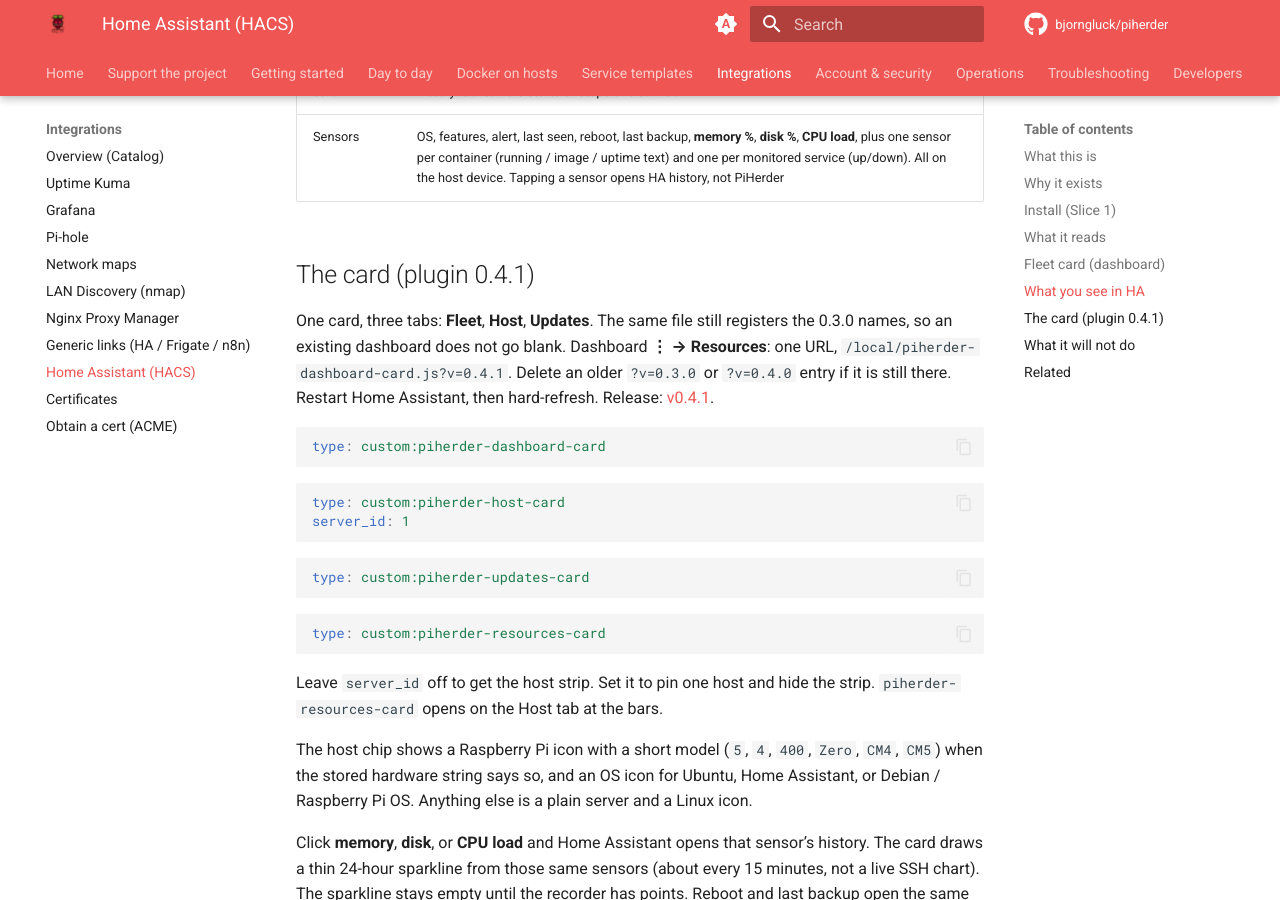
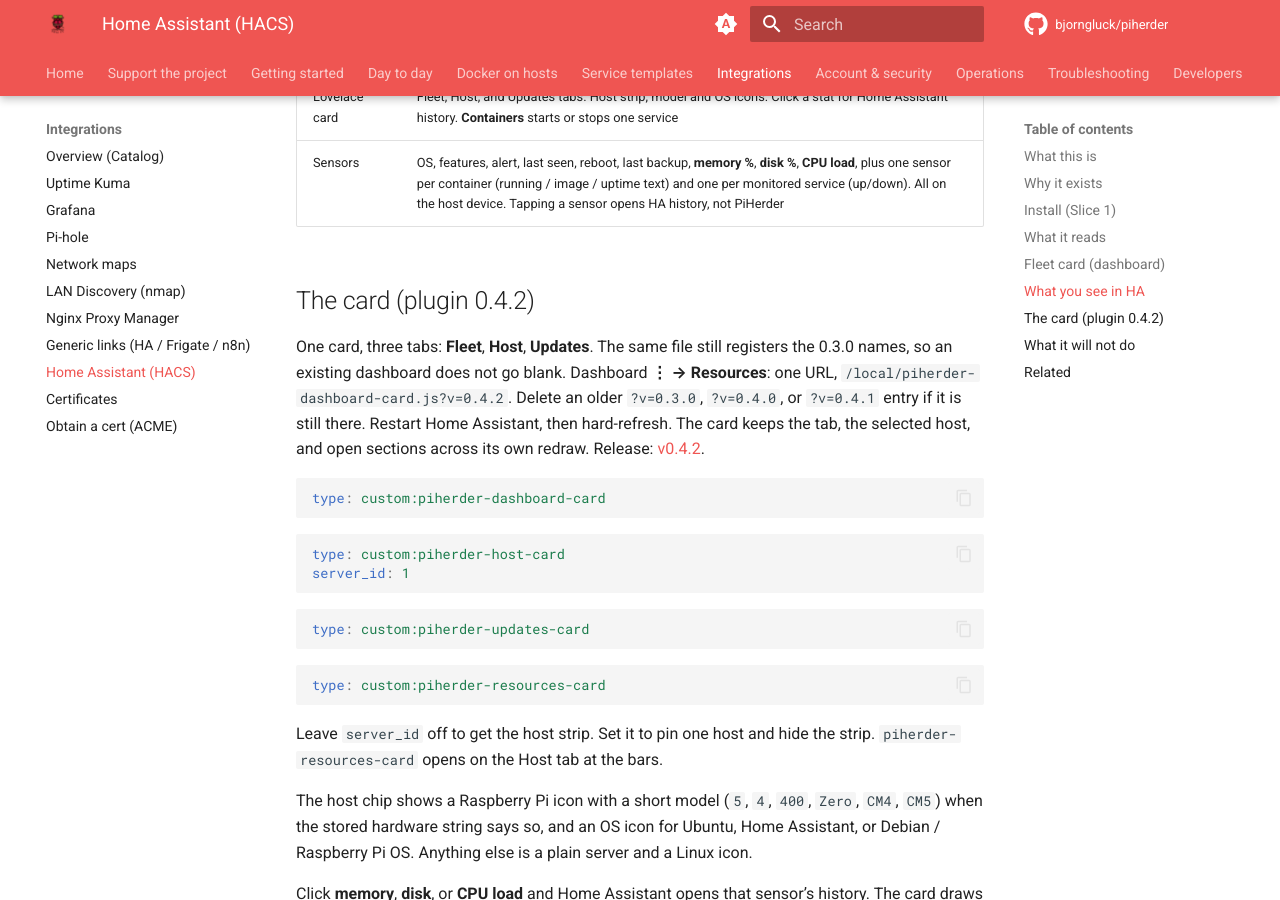
Before and after one commit to bjorngluck/piherder, an MkDocs documentation site: the page built from wiki/integrations/home-assistant.md, in a window 1280 px wide and 900 px high, scrolled down 7055 px. Built offline with MkDocs 1.6.1 and Material for MkDocs 9.7.7, drawn with Linux system fonts in a browser that asks for light colours; comment, search, counter and statistics services are not loaded; some of the changed text lies outside the part shown.

Commit message:
docs(v1.8): point the Home Assistant walk at plugin 0.4.2
0.4.2 keeps the selected host when the card redraws. QA boxes stay empty.

````diff
--- a/wiki/integrations/home-assistant.md
+++ b/wiki/integrations/home-assistant.md
@@ -9,7 +9,7 @@
 | Path 1 | This PiHerder image | SSH + `ha` CLI on an HAOS **server** |
 | Path 2 (this page) | Separate HACS repo | HA polls PiHerder snapshots; **Visit** opens the herder |
 
-The plugin is **not** inside the PiHerder Docker image. GitHub: [bjorngluck/piherder-ha](https://github.com/bjorngluck/piherder-ha). This branch documents plugin **[0.4.1](https://github.com/bjorngluck/piherder-ha/releases/tag/v0.4.1)**. 0.4.0 was the one-card pass. 0.4.1 adds Start and Stop for one compose service. The public site [piherder-docs.hacknow.info](https://piherder-docs.hacknow.info/) is built from PiHerder `main` and still describes **0.3.0** until this train merges. Screenshot recapture is [the v1.8 pack](../assets/screenshots/README.md#v180--pack-status). The pictures on this page stay the 0.3.0 frames until that pack lands.
+The plugin is **not** inside the PiHerder Docker image. GitHub: [bjorngluck/piherder-ha](https://github.com/bjorngluck/piherder-ha). This branch documents plugin **[0.4.2](https://github.com/bjorngluck/piherder-ha/releases/tag/v0.4.2)**. 0.4.0 was the one-card pass. 0.4.1 adds Start and Stop for one compose service. 0.4.2 keeps the tab, the selected host, and open sections when the card redraws. The public site [piherder-docs.hacknow.info](https://piherder-docs.hacknow.info/) is built from PiHerder `main` and still describes **0.3.0** until this train merges. Screenshot recapture is [the v1.8 pack](../assets/screenshots/README.md#v180--pack-status). The pictures on this page stay the 0.3.0 frames until that pack lands.
 
 Agent tools (Cursor, Grok, Claude, Codex) are a different client of the same token API: hosted **`/mcp`** on the herder. [bjorngluck/piherder-mcp](https://github.com/bjorngluck/piherder-mcp) is the optional stdio fallback. [Agents (MCP)](../operations/mcp.md).
 
@@ -22,7 +22,7 @@
 1. In PiHerder: Settings → **API management** → create a token with **`read`**. Add **`jobs`** and **`edit`** if you want the confirm buttons and feature toggles. Set the **IP allowlist** to the HA host (HAOS ≈ appliance LAN IP; a container HA may egress as a Docker/bridge IP).
 2. HACS → custom repository → **Integration** → `https://github.com/bjorngluck/piherder-ha`.
 3. Add **PiHerder**: base URL (your herder origin, including scheme), token `ph_…`, TLS verify, poll interval. A bad URL or token keeps the fields filled (plugin ≥ 0.1.3).
-4. Confirm fleet **Plugin** is **0.4.1** after you redownload this build. Device page **Visit** is still the host. Add the **PiHerder** card below. Memory, disk, and CPU load sensors sit on that same host device, plus one sensor per container and monitored service. The sensors stay status. Start and stop are on the card’s Host tab, under **Containers**, and only when the token has `jobs` and Docker is on. Job buttons show only if the token has `jobs`.
+4. Confirm fleet **Plugin** is **0.4.2** after you redownload this build. Device page **Visit** is still the host. Add the **PiHerder** card below. Memory, disk, and CPU load sensors sit on that same host device, plus one sensor per container and monitored service. The sensors stay status. Start and stop are on the card’s Host tab, under **Containers**, and only when the token has `jobs` and Docker is on. Job buttons show only if the token has `jobs`.
 
 HACS does **not** auto-refresh custom repos. New GitHub Release: HACS → PiHerder → **⋮ → Redownload** (pick the tag) → **restart Home Assistant**. Reload of the config entry is not enough for new files.
 
@@ -40,10 +40,10 @@
 
 The built-in HA **device page** only has one Visit link. For fleet totals and per-host shortcuts, add the **PiHerder fleet** Lovelace card:
 
-1. HACS plugin **0.4.1**, **restart Home Assistant**, then **hard-refresh the browser** (Ctrl+Shift+R). Reload of the config entry is not enough.
-2. Dashboard **⋮ → Resources** — delete any `/api/piherder/…` or older `/local/piherder-dashboard-card.js?v=0.2.2`, `?v=0.2.3`, `?v=0.2.4`, `?v=0.3.0`, or `?v=0.4.0` card URL. You want **one** resource:
+1. HACS plugin **0.4.2**, **restart Home Assistant**, then **hard-refresh the browser** (Ctrl+Shift+R). Reload of the config entry is not enough.
+2. Dashboard **⋮ → Resources** — delete any `/api/piherder/…` or older `/local/piherder-dashboard-card.js?v=0.2.2`, `?v=0.2.3`, `?v=0.2.4`, `?v=0.3.0`, `?v=0.4.0`, or `?v=0.4.1` card URL. You want **one** resource:
 
-   - URL: `/local/piherder-dashboard-card.js?v=0.4.1`
+   - URL: `/local/piherder-dashboard-card.js?v=0.4.2`
    - Type: **JavaScript module** (not JavaScript)
 
    After setup, the integration copies the card into HA `config/www/` so `/local/…` works.
@@ -94,9 +94,9 @@
 | Lovelace card | Fleet, Host, and Updates tabs. Host strip, model and OS icons. Click a stat for Home Assistant history. **Containers** starts or stops one service |
 | Sensors | OS, features, alert, last seen, reboot, last backup, **memory %**, **disk %**, **CPU load**, plus one sensor per container (running / image / uptime text) and one per monitored service (up/down). All on the host device. Tapping a sensor opens HA history, not PiHerder |
 
-## The card (plugin 0.4.1)
+## The card (plugin 0.4.2)
 
-One card, three tabs: **Fleet**, **Host**, **Updates**. The same file still registers the 0.3.0 names, so an existing dashboard does not go blank. Dashboard **⋮ → Resources**: one URL, `/local/piherder-dashboard-card.js?v=0.4.1`. Delete an older `?v=0.3.0` or `?v=0.4.0` entry if it is still there. Restart Home Assistant, then hard-refresh. Release: [v0.4.1](https://github.com/bjorngluck/piherder-ha/releases/tag/v0.4.1).
+One card, three tabs: **Fleet**, **Host**, **Updates**. The same file still registers the 0.3.0 names, so an existing dashboard does not go blank. Dashboard **⋮ → Resources**: one URL, `/local/piherder-dashboard-card.js?v=0.4.2`. Delete an older `?v=0.3.0`, `?v=0.4.0`, or `?v=0.4.1` entry if it is still there. Restart Home Assistant, then hard-refresh. The card keeps the tab, the selected host, and open sections across its own redraw. Release: [v0.4.2](https://github.com/bjorngluck/piherder-ha/releases/tag/v0.4.2).
 
 ```yaml
 type: custom:piherder-dashboard-card
````
Also changed, not shown: docs/PLAN_v1.8.0.md (+1 -0 lines), docs/QA_v1.8.0.md (+5 -4 lines), wiki/assets/screenshots/README.md (+7 -7 lines), wiki/index.md (+1 -1 lines).
